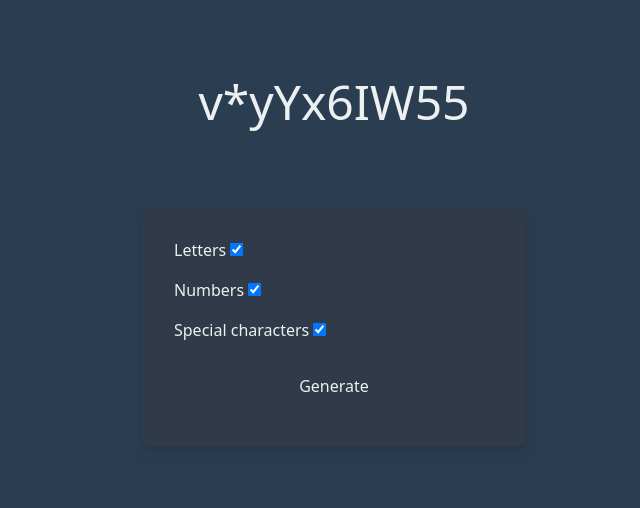
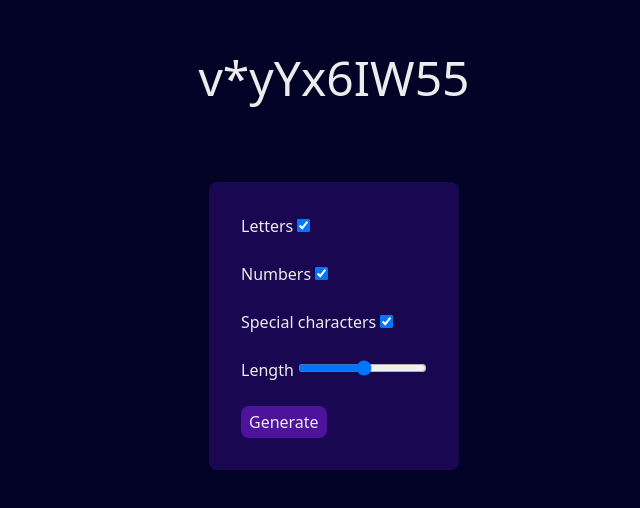
Before and after one commit to zakreed/password-generator.github.io, a plain HTML site: page index.html in a window 1280 px wide. Shown: the part 138-646 px from the top of the page, without its empty margins (306-946 px from the left). Drawn offline with nearby package versions, Linux system fonts and the light colour scheme.

Commit message:
changed styling and colors

```diff
--- a/index.html
+++ b/index.html
@@ -10,25 +10,30 @@
     <script src="https://cdn.tailwindcss.com"></script>
 </head>
 
-<body class="bg-[#2B3E51]">
+<body class="bg-[#030328]">
     <div class="flex justify-center items-center flex-col w-screen h-screen">
-        <p id="output" class="text-[#ECF0F1] text-5xl pb-20"></p>
-        <div class="flex flex-col gap-4 w-96 h-60 bg-[#303A48] rounded-lg drop-shadow-lg p-8">
-            <div>
-                <label class="text-[#ECF0F1]">Letters</label>
-                <input type="checkbox" id="letters" checked>
-            </div>
-            <div>
-                <label class="text-[#ECF0F1]">Numbers</label>
-                <input type="checkbox" id="numbers" checked>
-            </div>
-            <div>
-                <label class="text-[#ECF0F1]">Special characters</label>
-                <input type="checkbox" id="spCharacters" checked>
-            </div>
-            <div class="grid p-4 basis-1 shrink-0 grow-0">
-                <button class="text-[#ECF0F1]" id="generate">Generate</button>
-            </div>
+        <p id="output" class="text-[#ececec] text-5xl pb-20"></p>
+        <div class="bg-[#190752] rounded-lg drop-shadow-lg p-8">
+            <label class="text-[#ececec]">Letters</label>
+            <input type="checkbox" id="letters" checked>
+            <br>
+            <br>
+            <label class="text-[#ececec]">Numbers</label>
+            <input type="checkbox" id="numbers" checked>
+            <br>
+            <br>
+            <label class="text-[#ececec]">Special characters</label>
+            <input type="checkbox" id="spCharacters" class="bg-red-100" checked>
+            <br>
+            <br>
+            <label class="text-[#ececec]">Length</label>
+            <input type="range" id="noCharacters" min="1" max="32" step="1" checked>
+            <br>
+
+            <br>
+
+            <button class="text-[#ececec] bg-[#4d139d] rounded-lg px-2 py-1 active:bg-[#7411a0]"
+                id="generate">Generate</button>
         </div>
     </div>
 </body>
```
